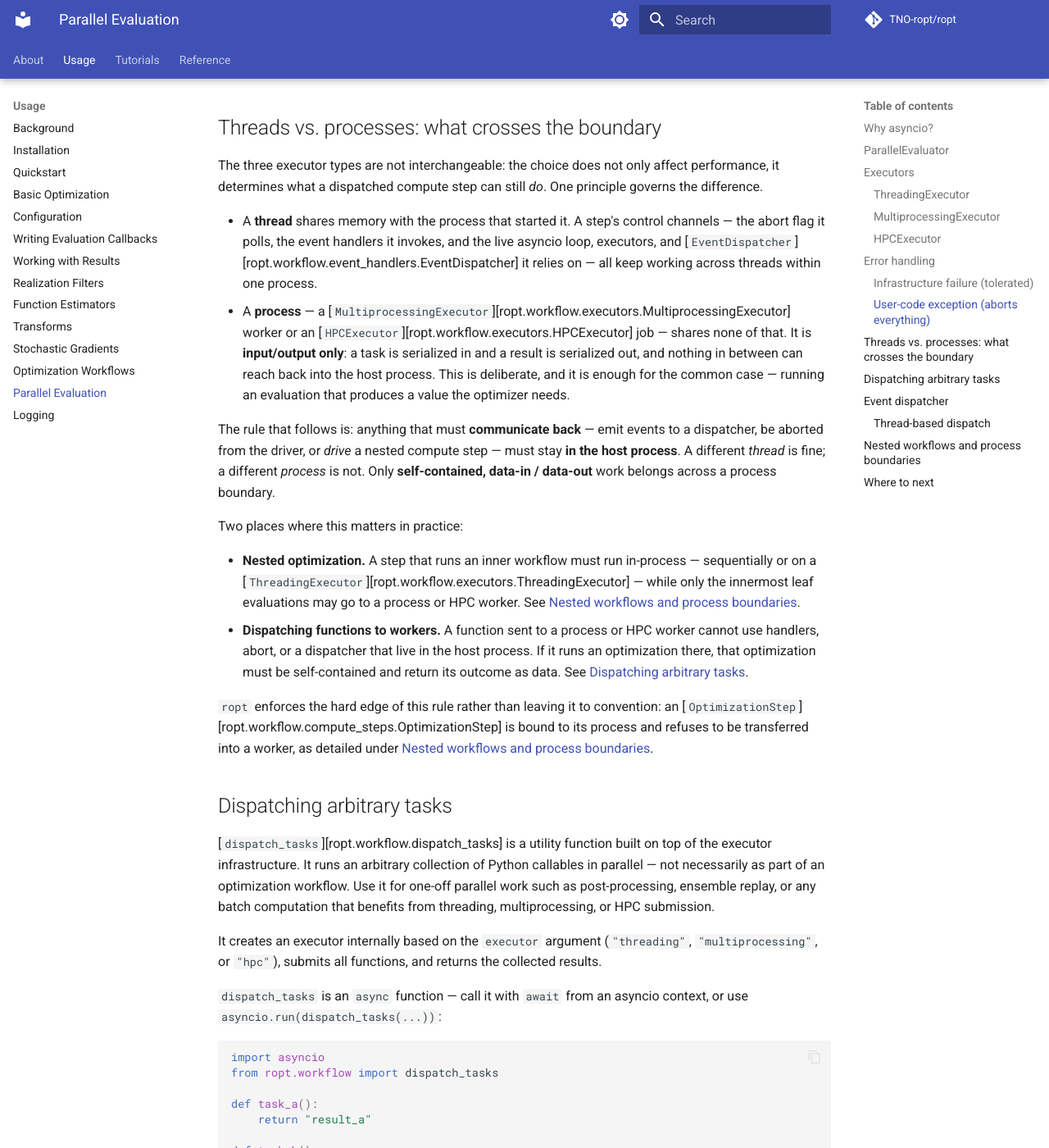
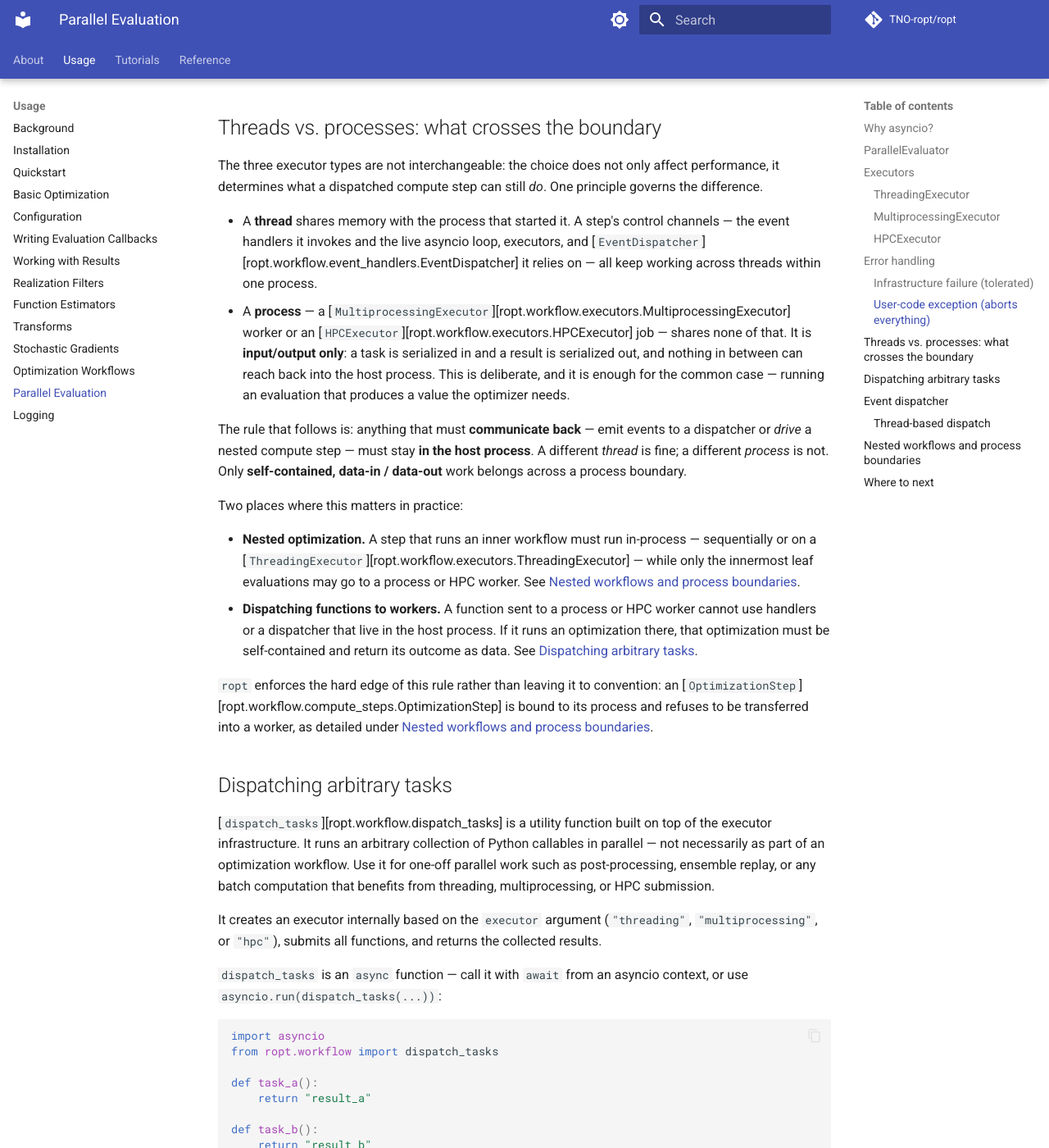
Before and after one commit to TNO-ropt/ropt, an MkDocs documentation site: the page built from docs/usage/parallel.md, in a window 1280 px wide and 1400 px high, scrolled down 5009 px. Shown: the whole window at 82% size. Built offline with MkDocs 1.6.1 and Material for MkDocs 9.7.7, drawn with Linux system fonts in a browser that asks for light colours; comment, search, counter and statistics services are not loaded; the version menu is left out; some of the changed text lies outside the part shown.

Commit message:
Remove abort functionality

```diff
--- a/docs/usage/parallel.md
+++ b/docs/usage/parallel.md
@@ -211,10 +211,9 @@ affect performance, it determines what a dispatched compute step can still
 *do*. One principle governs the difference.
 
 - A **thread** shares memory with the process that started it. A step's control
-  channels — the abort flag it polls, the event handlers it invokes, and the
-  live asyncio loop, executors, and
-  [`EventDispatcher`][ropt.workflow.event_handlers.EventDispatcher] it relies on
-  — all keep working across threads within one process.
+  channels — the event handlers it invokes and the live asyncio loop, executors,
+  and [`EventDispatcher`][ropt.workflow.event_handlers.EventDispatcher] it relies
+  on — all keep working across threads within one process.
 - A **process** — a
   [`MultiprocessingExecutor`][ropt.workflow.executors.MultiprocessingExecutor]
   worker or an [`HPCExecutor`][ropt.workflow.executors.HPCExecutor] job — shares
@@ -224,10 +223,9 @@ affect performance, it determines what a dispatched compute step can still
   evaluation that produces a value the optimizer needs.
 
 The rule that follows is: anything that must **communicate back** — emit events
-to a dispatcher, be aborted from the driver, or *drive* a nested compute step —
-must stay **in the host process**. A different *thread* is fine; a different
-*process* is not. Only **self-contained, data-in / data-out** work belongs
-across a process boundary.
+to a dispatcher or *drive* a nested compute step — must stay **in the host
+process**. A different *thread* is fine; a different *process* is not. Only
+**self-contained, data-in / data-out** work belongs across a process boundary.
 
 Two places where this matters in practice:
 
@@ -237,9 +235,9 @@ Two places where this matters in practice:
   the innermost leaf evaluations may go to a process or HPC worker. See
   [Nested workflows and process boundaries](#nested-workflows-and-process-boundaries).
 - **Dispatching functions to workers.** A function sent to a process or HPC
-  worker cannot use handlers, abort, or a dispatcher that live in the host
-  process. If it runs an optimization there, that optimization must be
-  self-contained and return its outcome as data. See
+  worker cannot use handlers or a dispatcher that live in the host process. If
+  it runs an optimization there, that optimization must be self-contained and
+  return its outcome as data. See
   [Dispatching arbitrary tasks](#dispatching-arbitrary-tasks).
 
 `ropt` enforces the hard edge of this rule rather than leaving it to convention:
@@ -440,19 +438,17 @@ hard constraint on where each layer of a nested workflow may run:
 
 [`OptimizationStep`][ropt.workflow.compute_steps.OptimizationStep] enforces this
 rule rather than leaving it to convention. **A step is bound to its process, not
-to a thread.** Its two control channels — the abort flag it polls and the event
-handlers it invokes — live in shared memory, so they keep working across threads
-within one process but cannot cross a process boundary. The invariant is
-therefore "a step lives in one process," *not* "a step must run where it was
-created." Concretely:
+to a thread.** The event handlers it invokes live in shared memory, so they keep
+working across threads within one process but cannot cross a process boundary.
+The invariant is therefore "a step lives in one process," *not* "a step must run
+where it was created." Concretely:
 
 - **Across threads (allowed).** A step may be created on one thread and run on
   another within the same process — for example created on the main thread and
   driven with `asyncio.to_thread` or a
   [`ThreadingExecutor`][ropt.workflow.executors.ThreadingExecutor] while a
   main-thread [`EventDispatcher`][ropt.workflow.event_handlers.EventDispatcher]
-  collects its events. Abort and event handling keep working because memory is
-  shared.
+  collects its events. Event handling keeps working because memory is shared.
 - **Across processes (forbidden).** A step refuses to be *transferred* into a
   [`MultiprocessingExecutor`][ropt.workflow.executors.MultiprocessingExecutor]
   or [`HPCExecutor`][ropt.workflow.executors.HPCExecutor] worker: unpickling one
```
Also changed, not shown: docs/usage/basic.md (+0 -1 lines), docs/usage/workflows.md (+1 -35 lines), 4 other files.
